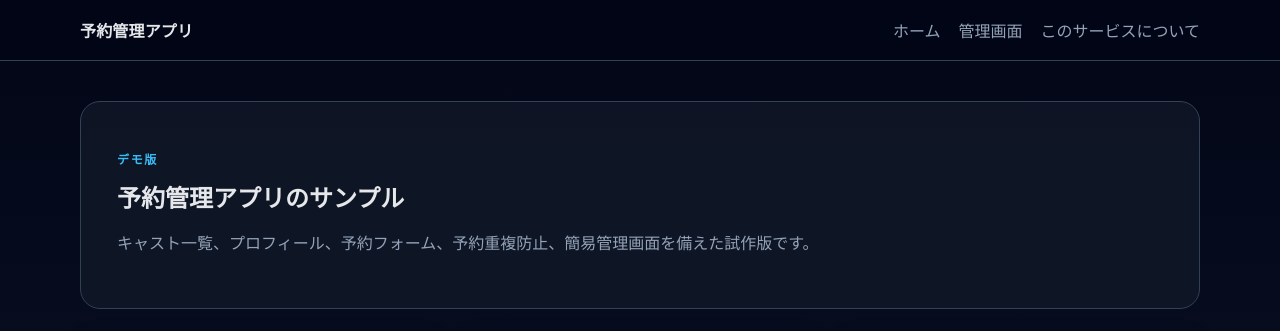
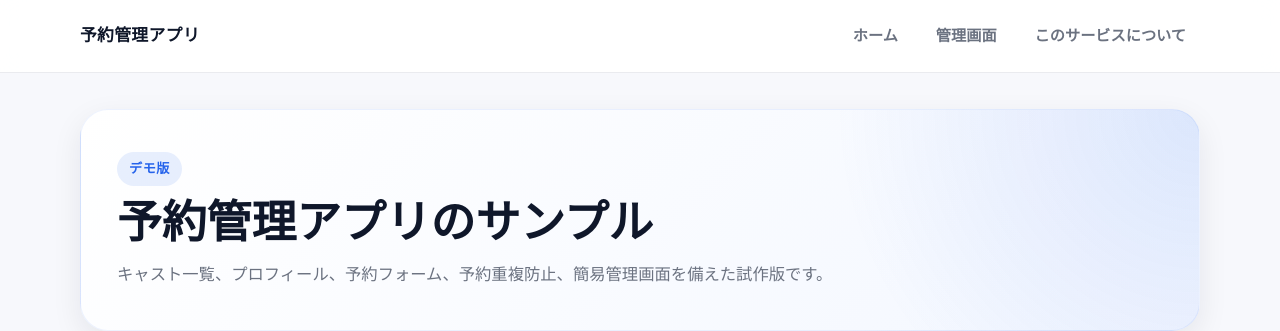
Before and after one commit to Tamurah2424/my-app, a Flask app: page / in a window 1280 px wide. Shown: the top 331 px of the page. Run offline with Flask 3, Linux system fonts and the light colour scheme; data comes from the database, SQL or seed files in the repository.

Commit message:
Update styles.css

```diff
--- a/static/styles.css
+++ b/static/styles.css
@@ -1,91 +1,503 @@
+* {
+  box-sizing: border-box;
+}
+
 :root {
-  --bg: #0f172a;
-  --panel: #111827;
-  --panel-2: #1f2937;
-  --text: #e5e7eb;
-  --muted: #94a3b8;
-  --line: #334155;
-  --accent: #38bdf8;
-  --accent-2: #0ea5e9;
-  --success: #22c55e;
-  --danger: #f43f5e;
+  --bg: #f7f8fc;
+  --surface: #ffffff;
+  --surface-soft: #f1f4fb;
+  --text: #1f2937;
+  --muted: #6b7280;
+  --line: #e5e7eb;
+  --primary: #2563eb;
+  --primary-hover: #1d4ed8;
+  --accent: #0f172a;
+  --success: #16a34a;
+  --warning: #f59e0b;
+  --danger: #dc2626;
+  --shadow: 0 10px 30px rgba(15, 23, 42, 0.08);
+  --radius: 18px;
+  --radius-sm: 12px;
+  --max: 1120px;
 }
-* { box-sizing: border-box; }
-body {
+
+html, body {
   margin: 0;
-  font-family: Inter, system-ui, -apple-system, BlinkMacSystemFont, "Segoe UI", sans-serif;
-  background: linear-gradient(180deg, #020617 0%, #0f172a 100%);
+  padding: 0;
+  background: var(--bg);
   color: var(--text);
+  font-family: -apple-system, BlinkMacSystemFont, "Hiragino Sans", "Yu Gothic", "Meiryo", sans-serif;
+  line-height: 1.65;
 }
-a { color: inherit; text-decoration: none; }
-.container { width: min(1120px, calc(100% - 32px)); margin: 0 auto; }
+
+a {
+  color: inherit;
+  text-decoration: none;
+}
+
+img {
+  max-width: 100%;
+  display: block;
+}
+
+.container {
+  width: min(var(--max), calc(100% - 32px));
+  margin: 0 auto;
+}
+
 .site-header {
-  position: sticky; top: 0; z-index: 10;
-  background: rgba(2, 6, 23, 0.85); backdrop-filter: blur(12px);
+  position: sticky;
+  top: 0;
+  z-index: 20;
+  background: rgba(255, 255, 255, 0.9);
+  backdrop-filter: blur(12px);
+  border-bottom: 1px solid rgba(229, 231, 235, 0.8);
+}
+
+.nav {
+  min-height: 72px;
+  display: flex;
+  align-items: center;
+  justify-content: space-between;
+  gap: 20px;
+}
+
+.brand {
+  font-size: 1.05rem;
+  font-weight: 800;
+  color: var(--accent);
+  letter-spacing: 0.02em;
+}
+
+.site-header nav {
+  display: flex;
+  flex-wrap: wrap;
+  gap: 10px;
+}
+
+.site-header nav a {
+  padding: 10px 14px;
+  border-radius: 999px;
+  color: var(--muted);
+  font-size: 0.95rem;
+  font-weight: 600;
+  transition: 0.2s ease;
+}
+
+.site-header nav a:hover {
+  background: var(--surface-soft);
+  color: var(--accent);
+}
+
+.page {
+  padding: 36px 0 56px;
+}
+
+.hero {
+  position: relative;
+  overflow: hidden;
+  background:
+    radial-gradient(circle at top right, rgba(37, 99, 235, 0.12), transparent 32%),
+    linear-gradient(135deg, #ffffff 0%, #f3f7ff 100%);
+  border: 1px solid rgba(37, 99, 235, 0.08);
+  box-shadow: var(--shadow);
+  border-radius: 28px;
+  padding: 42px 36px;
+  margin-bottom: 28px;
+}
+
+.eyebrow {
+  display: inline-block;
+  margin: 0 0 10px;
+  padding: 6px 12px;
+  border-radius: 999px;
+  background: rgba(37, 99, 235, 0.1);
+  color: var(--primary);
+  font-size: 0.82rem;
+  font-weight: 800;
+  letter-spacing: 0.04em;
+}
+
+.hero h1,
+h1 {
+  margin: 0 0 12px;
+  font-size: clamp(1.9rem, 4vw, 2.8rem);
+  line-height: 1.2;
+  color: var(--accent);
+}
+
+h2 {
+  margin: 0 0 12px;
+  font-size: 1.35rem;
+  line-height: 1.3;
+  color: var(--accent);
+}
+
+h3 {
+  margin: 0 0 8px;
+  font-size: 1.05rem;
+  color: var(--accent);
+}
+
+.subtitle {
+  margin: 0;
+  color: var(--muted);
+  font-size: 1.02rem;
+  max-width: 760px;
+}
+
+.section-head {
+  display: flex;
+  align-items: end;
+  justify-content: space-between;
+  gap: 16px;
+  margin: 28px 0 18px;
+}
+
+.section-head p {
+  margin: 0;
+  color: var(--muted);
+}
+
+.grid {
+  display: grid;
+  gap: 20px;
+}
+
+.grid.cards {
+  grid-template-columns: repeat(3, minmax(0, 1fr));
+}
+
+.grid.two {
+  grid-template-columns: repeat(2, minmax(0, 1fr));
+}
+
+.card {
+  background: var(--surface);
+  border: 1px solid rgba(229, 231, 235, 0.9);
+  border-radius: var(--radius);
+  overflow: hidden;
+  box-shadow: var(--shadow);
+  transition: transform 0.18s ease, box-shadow 0.18s ease;
+}
+
+.card:hover {
+  transform: translateY(-4px);
+  box-shadow: 0 16px 36px rgba(15, 23, 42, 0.12);
+}
+
+.card-image {
+  width: 100%;
+  height: 270px;
+  object-fit: cover;
+  background: #e5e7eb;
+}
+
+.card-body {
+  padding: 18px 18px 20px;
+}
+
+.row {
+  display: flex;
+  align-items: center;
+  gap: 10px;
+}
+
+.row.between {
+  justify-content: space-between;
+  align-items: start;
+}
+
+.price {
+  white-space: nowrap;
+  font-size: 0.92rem;
+  font-weight: 800;
+  color: var(--primary);
+  background: rgba(37, 99, 235, 0.08);
+  padding: 8px 10px;
+  border-radius: 999px;
+}
+
+.tags {
+  color: var(--muted);
+  font-size: 0.92rem;
+}
+
+.actions {
+  display: flex;
+  flex-wrap: wrap;
+  gap: 10px;
+  margin-top: 16px;
+}
+
+.actions.center {
+  justify-content: center;
+}
+
+.button {
+  appearance: none;
+  border: none;
+  background: var(--primary);
+  color: #fff;
+  padding: 12px 16px;
+  border-radius: 12px;
+  font-size: 0.95rem;
+  font-weight: 700;
+  cursor: pointer;
+  transition: 0.2s ease;
+  display: inline-flex;
+  align-items: center;
+  justify-content: center;
+  min-height: 46px;
+}
+
+.button:hover {
+  background: var(--primary-hover);
+}
+
+.button.secondary {
+  background: #fff;
+  color: var(--accent);
+  border: 1px solid var(--line);
+}
+
+.button.secondary:hover {
+  background: var(--surface-soft);
+}
+
+.button.small {
+  min-height: 38px;
+  padding: 8px 12px;
+  font-size: 0.88rem;
+}
+
+.detail-layout {
+  display: grid;
+  grid-template-columns: 380px 1fr;
+  gap: 28px;
+  align-items: start;
+  margin-bottom: 32px;
+}
+
+.detail-image {
+  width: 100%;
+  height: 480px;
+  object-fit: cover;
+  border-radius: 24px;
+  background: #e5e7eb;
+  box-shadow: var(--shadow);
+}
+
+.form-wrap,
+.prose,
+.center-box {
+  background: var(--surface);
+  border: 1px solid rgba(229, 231, 235, 0.9);
+  border-radius: 24px;
+  box-shadow: var(--shadow);
+  padding: 28px;
+}
+
+.card-form {
+  margin-top: 18px;
+}
+
+.form {
+  display: grid;
+  gap: 16px;
+}
+
+.form label {
+  display: grid;
+  gap: 8px;
+  font-size: 0.95rem;
+  font-weight: 700;
+  color: var(--accent);
+}
+
+.form input,
+.form textarea,
+.form select {
+  width: 100%;
+  border: 1px solid #d1d5db;
+  background: #fff;
+  color: var(--text);
+  border-radius: 12px;
+  padding: 12px 14px;
+  font: inherit;
+  outline: none;
+  transition: border-color 0.15s ease, box-shadow 0.15s ease;
+}
+
+.form input:focus,
+.form textarea:focus,
+.form select:focus {
+  border-color: var(--primary);
+  box-shadow: 0 0 0 4px rgba(37, 99, 235, 0.12);
+}
+
+.table {
+  width: 100%;
+  border-collapse: collapse;
+  background: var(--surface);
+  border: 1px solid rgba(229, 231, 235, 0.9);
+  border-radius: 18px;
+  overflow: hidden;
+  box-shadow: var(--shadow);
+}
+
+.table thead th {
+  background: #f8fafc;
+  color: var(--accent);
+  text-align: left;
+  font-size: 0.9rem;
+  padding: 14px 16px;
   border-bottom: 1px solid var(--line);
 }
-.nav { display: flex; align-items: center; justify-content: space-between; padding: 18px 0; }
-.brand { font-weight: 800; letter-spacing: 0.01em; }
-nav { display: flex; gap: 18px; color: var(--muted); }
-.page { padding: 40px 0 64px; }
-.hero, .card, .form, .center-box, .prose, .detail-layout, .table { background: rgba(17, 24, 39, 0.82); }
-.hero, .center-box, .prose, .detail-layout, .form-wrap > .form, .table {
-  border: 1px solid var(--line);
-  border-radius: 20px;
+
+.table tbody td {
+  padding: 14px 16px;
+  border-bottom: 1px solid #eef2f7;
+  vertical-align: top;
+  font-size: 0.95rem;
 }
-.hero { padding: 36px; margin-bottom: 24px; }
-.eyebrow { color: var(--accent); font-size: 12px; text-transform: uppercase; letter-spacing: 0.14em; font-weight: 700; }
-h1, h2 { margin: 0 0 12px; }
-.subtitle { color: var(--muted); line-height: 1.65; }
-.grid { display: grid; gap: 20px; }
-.cards { grid-template-columns: repeat(auto-fit, minmax(290px, 1fr)); }
-.card {
-  border: 1px solid var(--line);
-  border-radius: 20px;
-  overflow: hidden;
-  box-shadow: 0 10px 24px rgba(0,0,0,.25);
+
+.table tbody tr:last-child td {
+  border-bottom: none;
 }
-.card-image, .detail-image { width: 100%; object-fit: cover; display: block; background: #0b1220; }
-.card-image { height: 260px; }
-.detail-image { height: 420px; border-radius: 20px; }
-.card-body { padding: 18px; }
-.row { display: flex; gap: 12px; align-items: center; }
-.between { justify-content: space-between; }
-.tags, .price { color: #7dd3fc; }
-.actions, .inline-form, .center { display: flex; gap: 12px; align-items: center; flex-wrap: wrap; }
-.button {
-  display: inline-flex; align-items: center; justify-content: center;
-  min-height: 42px; padding: 0 16px; border-radius: 12px;
-  background: linear-gradient(135deg, var(--accent), var(--accent-2)); color: #04111d; font-weight: 800;
-  border: none; cursor: pointer;
+
+.badge {
+  display: inline-flex;
+  align-items: center;
+  min-height: 32px;
+  padding: 4px 10px;
+  border-radius: 999px;
+  background: #eff6ff;
+  color: var(--primary);
+  font-size: 0.85rem;
+  font-weight: 800;
 }
-.button.secondary { background: transparent; color: var(--text); border: 1px solid var(--line); }
-.button.small { min-height: 34px; padding: 0 12px; font-size: 13px; }
-.detail-layout {
-  display: grid; grid-template-columns: 380px 1fr; gap: 24px; padding: 24px; margin-bottom: 24px;
+
+.inline-form {
+  display: flex;
+  flex-wrap: wrap;
+  gap: 8px;
+  align-items: center;
 }
-.form-wrap { max-width: 800px; margin: 0 auto; }
-.card-form { padding: 24px; }
-.form label { display: grid; gap: 8px; margin-bottom: 16px; font-weight: 600; }
-input, textarea, select {
-  width: 100%; padding: 12px 14px; border-radius: 12px; border: 1px solid var(--line);
-  background: #0b1220; color: var(--text); font: inherit;
+
+.flash {
+  padding: 14px 16px;
+  border-radius: 14px;
+  margin-bottom: 18px;
+  font-weight: 700;
 }
-.two { grid-template-columns: 1fr 1fr; }
-.table {
-  width: 100%; border-collapse: collapse; margin-top: 18px; overflow: hidden;
+
+.flash-success {
+  background: #ecfdf5;
+  color: #166534;
+  border: 1px solid #bbf7d0;
 }
-.table th, .table td { padding: 14px; border-bottom: 1px solid var(--line); text-align: left; vertical-align: top; }
-.badge {
-  display: inline-flex; padding: 6px 10px; border-radius: 999px; background: rgba(56, 189, 248, 0.12); color: #7dd3fc; border: 1px solid rgba(56, 189, 248, 0.22);
+
+.flash-error,
+.flash-danger {
+  background: #fef2f2;
+  color: #991b1b;
+  border: 1px solid #fecaca;
 }
-.flash { padding: 14px 16px; border-radius: 12px; margin-bottom: 18px; border: 1px solid var(--line); }
-.flash-success { background: rgba(34, 197, 94, 0.12); color: #86efac; }
-.flash-error { background: rgba(244, 63, 94, 0.12); color: #fda4af; }
-.center-box { padding: 40px; text-align: center; max-width: 700px; margin: 0 auto; }
-.prose { padding: 28px; line-height: 1.7; }
-@media (max-width: 820px) {
-  .detail-layout { grid-template-columns: 1fr; }
-  .two { grid-template-columns: 1fr; }
-  .nav { flex-direction: column; gap: 12px; align-items: flex-start; }
+
+.flash-warning {
+  background: #fffbeb;
+  color: #92400e;
+  border: 1px solid #fde68a;
 }
+
+.notice-list {
+  display: grid;
+  grid-template-columns: repeat(3, minmax(0, 1fr));
+  gap: 16px;
+  margin-top: 22px;
+}
+
+.notice {
+  background: rgba(255, 255, 255, 0.72);
+  border: 1px solid rgba(229, 231, 235, 0.8);
+  border-radius: 18px;
+  padding: 18px;
+}
+
+.notice p {
+  margin: 6px 0 0;
+  color: var(--muted);
+  font-size: 0.94rem;
+}
+
+.center-box {
+  text-align: center;
+}
+
+.prose ul {
+  padding-left: 1.2em;
+}
+
+.prose li + li {
+  margin-top: 8px;
+}
+
+small {
+  color: var(--muted);
+}
+
+@media (max-width: 980px) {
+  .grid.cards,
+  .notice-list,
+  .detail-layout,
+  .grid.two {
+    grid-template-columns: 1fr;
+  }
+
+  .detail-image {
+    height: 380px;
+  }
+
+  .hero {
+    padding: 30px 22px;
+  }
+}
+
+@media (max-width: 640px) {
+  .container {
+    width: min(var(--max), calc(100% - 20px));
+  }
+
+  .nav {
+    align-items: start;
+    flex-direction: column;
+    padding: 14px 0;
+  }
+
+  .site-header nav {
+    width: 100%;
+  }
+
+  .site-header nav a {
+    padding: 10px 12px;
+  }
+
+  .page {
+    padding-top: 24px;
+  }
+
+  .card-image {
+    height: 230px;
+  }
+
+  .detail-image {
+    height: 300px;
+  }
+
+  .form-wrap,
+  .prose,
+  .center-box {
+    padding: 20px;
+  }
+}
```
